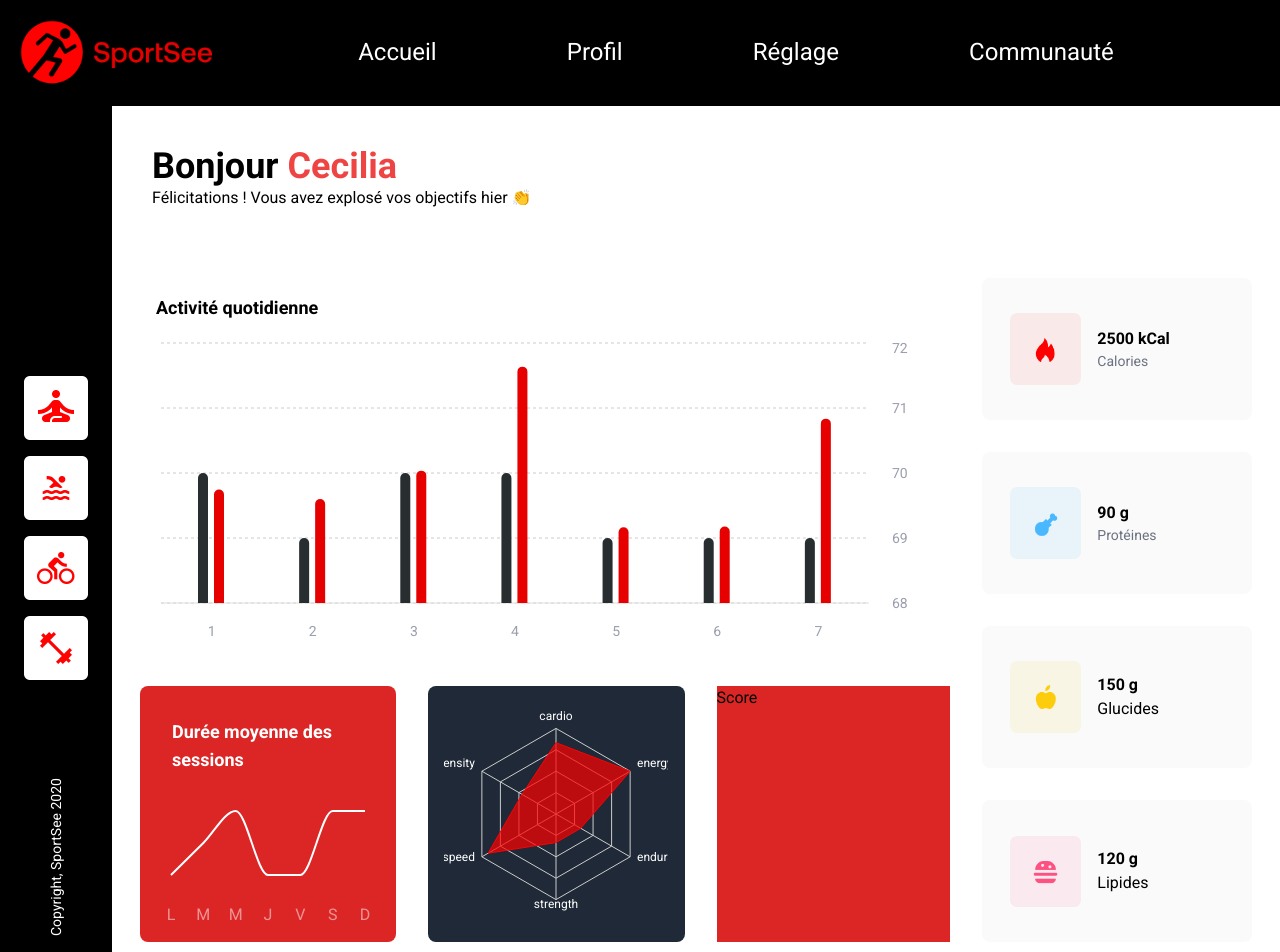
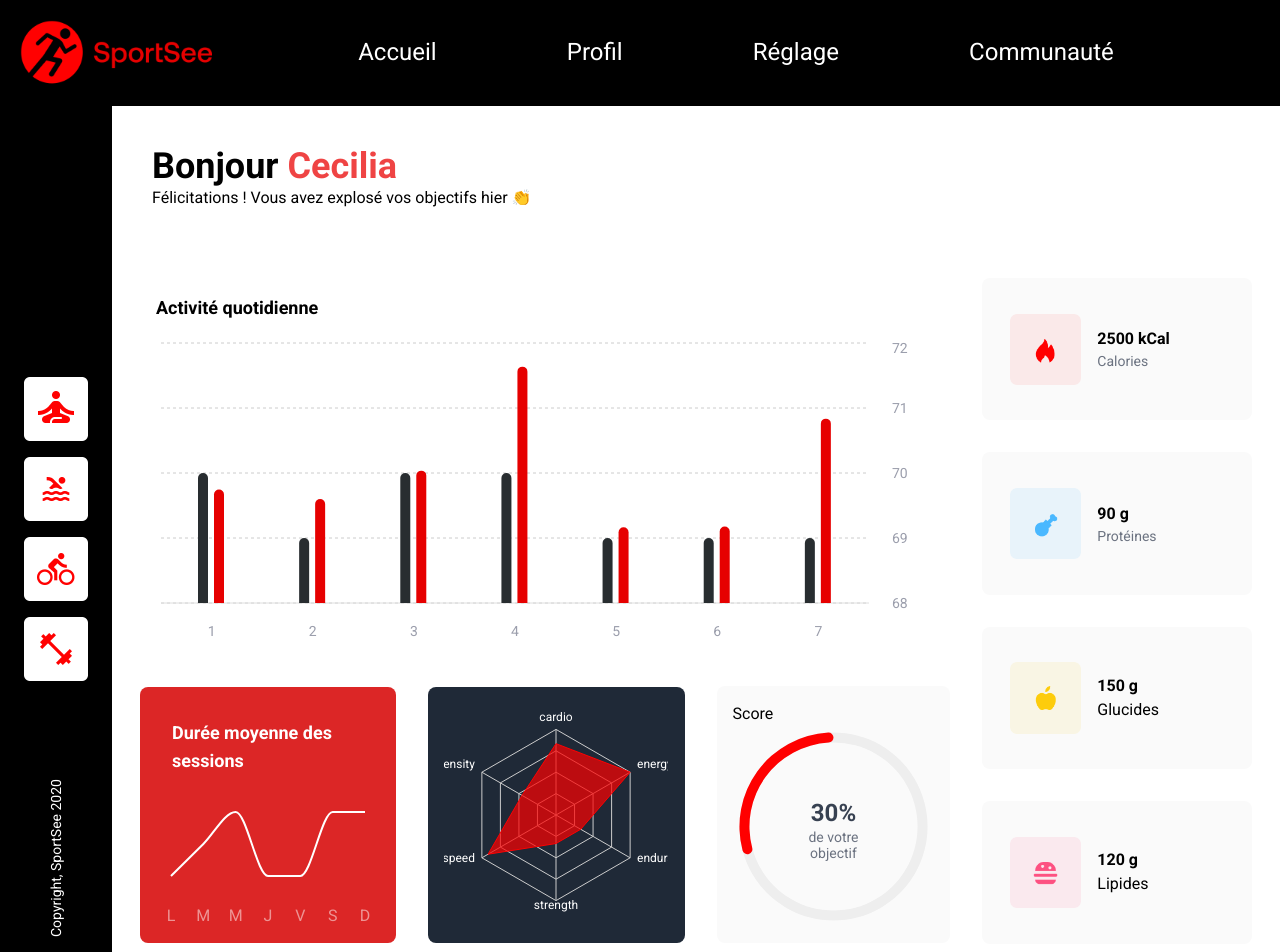
Before and after one commit to D-Sriver/SportSee-Front, a React (Vite) app: page / in a window 1280 px wide. Shown: the top 952 px of the page. Built offline with nearby package versions, Linux system fonts and the light colour scheme.

Commit message:
✨ Création du graphique score

```diff
--- a/src/components/GraphicDetail/GraphicDetail.tsx
+++ b/src/components/GraphicDetail/GraphicDetail.tsx
@@ -1,4 +1,5 @@
-import HexaGraphic from './HexaGraphic';
+import HexaGraphic from './Performance';
+import Performance from './Score';
 import TimeSession from './TimeSession';
 
 interface GraphicDetailProps {
@@ -9,8 +10,8 @@ export default function GraphicDetail({ userId }: GraphicDetailProps) {
 	return (
 		<div className="flex w-full gap-8 items-center justify-between">
 			<TimeSession userId={userId} />
-			<HexaGraphic userId={userId} />{' '}
-			<div className="w-full min-h-64 bg-red-600">Score</div>
+			<HexaGraphic userId={userId} />
+			<Performance userId={userId} />{' '}
 		</div>
 	);
 }
--- a/src/components/GraphicDetail/HexaGraphic.tsx
+++ b/src/components/GraphicDetail/Performance.tsx
@@ -9,11 +9,11 @@ import {
 import { fetchUserPerformance } from '../../data/fetch';
 import { UserPerformance } from '../../interface/fetch_interface';
 
-interface HexaGraphicProps {
+interface PerformanceProps {
 	userId: number | undefined;
 }
 
-export default function HexaGraphic({ userId }: HexaGraphicProps) {
+export default function Performance({ userId }: PerformanceProps) {
 	const [performanceData, setPerformanceData] =
 		useState<UserPerformance | null>(null);
 
--- /dev/null
+++ b/src/components/GraphicDetail/Score.tsx
@@ -0,0 +1,100 @@
+import { useEffect, useState } from 'react';
+import {
+	PolarAngleAxis,
+	RadialBar,
+	RadialBarChart,
+	ResponsiveContainer,
+} from 'recharts';
+import { fetchUserMainData } from '../../data/fetch';
+import { UserMainData } from '../../interface/fetch_interface';
+
+interface ScoreProps {
+	userId: number | undefined;
+}
+
+export default function Score({ userId }: ScoreProps) {
+	const [userData, setUserData] = useState<UserMainData | null>(null);
+
+	useEffect(() => {
+		const fetchData = async () => {
+			if (userId !== undefined) {
+				try {
+					const data = await fetchUserMainData(userId);
+					setUserData(data);
+				} catch (error) {
+					console.error(
+						'Erreur lors de la récupération des données utilisateur:',
+						error
+					);
+				}
+			}
+		};
+		fetchData();
+	}, [userId]);
+
+	if (!userData) {
+		return <div>Chargement des données...</div>;
+	}
+
+	const scorePercentage = Math.round(
+		(userData.score ?? userData.todayScore ?? 0) * 100
+	);
+	const data = [{ scorePercentage, fill: '#FF0000' }];
+
+	return (
+		<div className="w-full max-w-80 max-h-80 aspect-square bg-zinc-50 rounded-lg flex flex-col relative">
+			<h2 className="relative left-4 top-4">Score</h2>
+			<ResponsiveContainer width="100%" height="100%">
+				<RadialBarChart
+					cx="50%"
+					cy="50%"
+					innerRadius="80%"
+					outerRadius="100%"
+					barSize={10}
+					data={data}
+					startAngle={90}
+					endAngle={450}
+				>
+					<PolarAngleAxis
+						type="number"
+						domain={[0, 100]}
+						angleAxisId={0}
+						tick={false}
+					/>
+					<RadialBar
+						background
+						dataKey="scorePercentage"
+						cornerRadius={'90%'}
+					/>
+					<text
+						x="50%"
+						y="45%"
+						textAnchor="middle"
+						dominantBaseline="middle"
+						className="font-bold text-2xl fill-current text-gray-700"
+					>
+						{scorePercentage}%
+					</text>
+					<text
+						x="50%"
+						y="55%"
+						textAnchor="middle"
+						dominantBaseline="middle"
+						className="text-sm fill-current text-gray-500"
+					>
+						de votre
+					</text>
+					<text
+						x="50%"
+						y="62%"
+						textAnchor="middle"
+						dominantBaseline="middle"
+						className="text-sm fill-current text-gray-500"
+					>
+						objectif
+					</text>
+				</RadialBarChart>
+			</ResponsiveContainer>
+		</div>
+	);
+}
```
